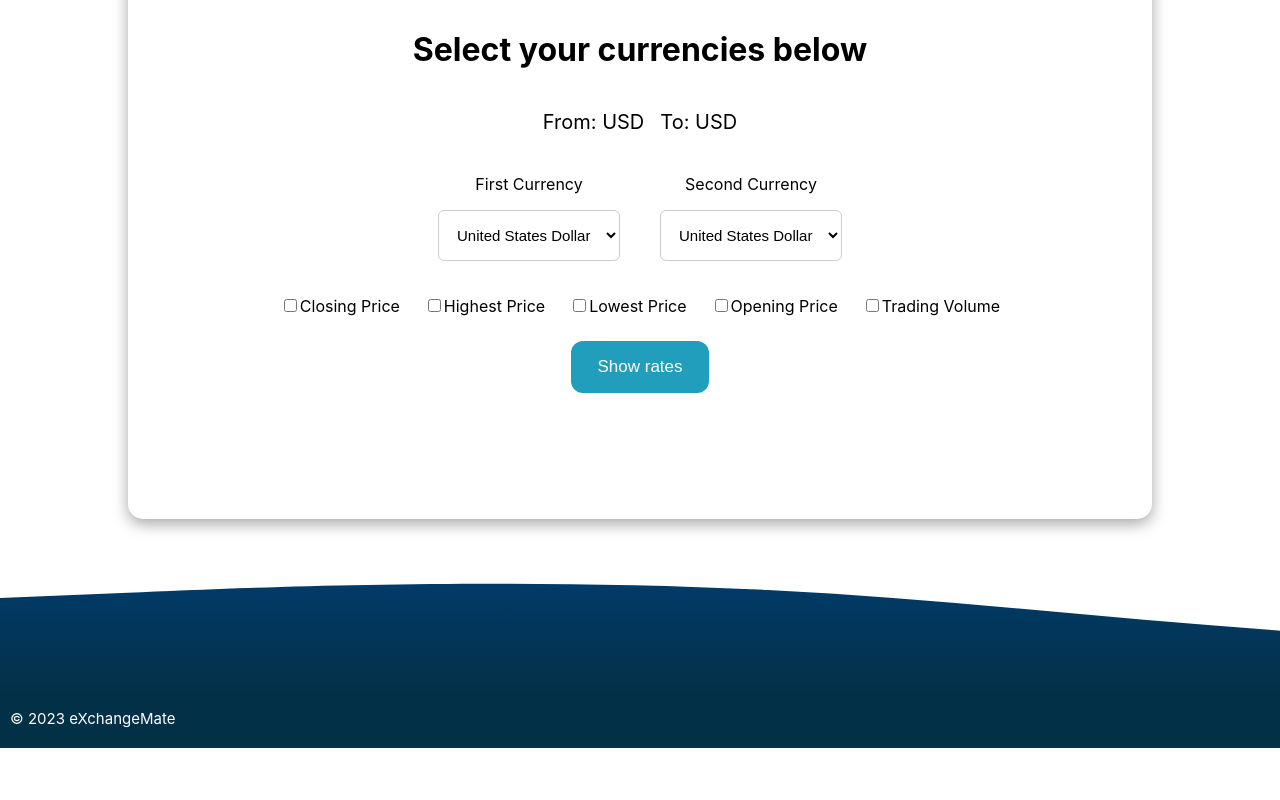
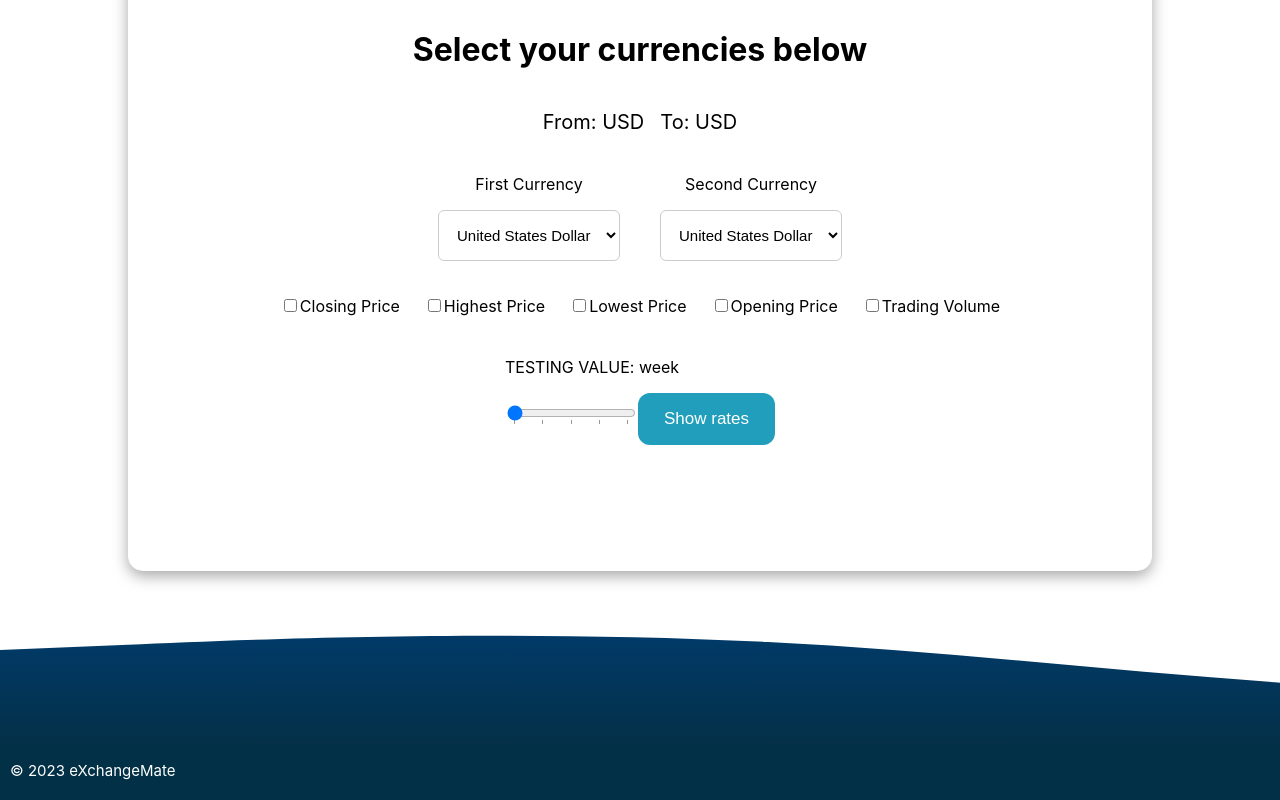
Before and after one commit to stansaner/ExchangeMate, a React (Create React App) app: page / in a window 1280 px wide. Shown: the part 1220-2020 px from the top of the page. Before the commit the page ends 1968 px from the top, so only its background shows below. Built offline with nearby package versions, Linux system fonts and the light colour scheme.

Commit message:
adjusted the time range

```diff
--- a/src/components/fetchagg/fetchAgg.js
+++ b/src/components/fetchagg/fetchAgg.js
@@ -1,41 +1,114 @@
 import React from "react";
 // UseEffect imported from react not used below
-//import { useState } from "react";
+import { useState } from "react";
 import "./fetchagg.css";
 import moment from "moment";
 //import ChartedData from "../../components/chartData/chartData";
 
+const rangeValues = ["week", "month", "threeMonths", "sixMonths", "year"];
+
 function FetchAgg(props) {
-  // NEXT STEPS  possibly user cam change start and end date
+  // Time variables to be used by the slider or radio buttons
+  // to set time range for bringing the data
   const time = moment();
   const today = moment(time).format("YYYY-MM-DD");
+  const weekAgo = moment(time).subtract(1, "week").format("YYYY-MM-DD");
   const monthAgo = moment(time).subtract(1, "month").format("YYYY-MM-DD");
+  const threeMonthsAgo = moment(time).subtract(3, "month").format("YYYY-MM-DD");
+  const sixMonthsAgo = moment(time).subtract(6, "month").format("YYYY-MM-DD");
+  const yearAgo = moment(time).subtract(1, "year").format("YYYY-MM-DD");
+  const [from, setFrom] = useState(weekAgo);
+
+  // NEXT STEPS  possibly user cam change start and end date
+  const [range, setRange] = useState(0);
+  const handleDateSlider = (event) => {
+    const index = parseInt(event.target.value);
+    setRange(index);
+
+    console.log(index);
+
+    // if (index === 0) {
+    //   from = weekAgo;
+    //   console.log(from);
+    // } else if (index === 1) {
+    //   from = monthAgo;
+    //   console.log(from);
+    // } else if (index === 2) {
+    //   from = threeMonthsAgo;
+    //   console.log(from);
+    // } else if (index === 3) {
+    //   from = sixMonthsAgo;
+    //   console.log(from);
+    // } else if (index === 4) {
+    //   from = yearAgo;
+    //   console.log(from);
+    // }
+
+    switch (index) {
+      case 0:
+        setFrom(weekAgo);
+        console.log(from);
+        break;
+      case 1:
+        setFrom(monthAgo);
+        console.log(from);
+        break;
+      case 2:
+        setFrom(threeMonthsAgo);
+        console.log(from);
+        break;
+      case 3:
+        setFrom(sixMonthsAgo);
+        console.log(from);
+        break;
+      case 4:
+        setFrom(yearAgo);
+        console.log(from);
+        break;
+    }
+  };
+
   //console.log(weekAgo);
 
   function bringData() {
     fetch(
-      `https://api.polygon.io/v2/aggs/ticker/C:${props.currencyA}${props.currencyB}/range/1/day/${monthAgo}/${today}?adjusted=true&sort=asc&limit=120&apiKey=VjdfKVQgSP7rYvGkgO1Cu789ZdvAj_ph`
+      `https://api.polygon.io/v2/aggs/ticker/C:${props.currencyA}${props.currencyB}/range/1/day/${from}/${today}?adjusted=true&sort=asc&limit=120&apiKey=VjdfKVQgSP7rYvGkgO1Cu789ZdvAj_ph`
     )
       .then((res) => res.json())
       .then((data) => {
         // pass the results object as a prop
         props.onDataFetch(data);
-
         // console.log(data);
-
         props.setShowChart(true);
-
         //props.chartStatus(showChart);
-
         return data;
       });
   }
-
   return (
     <div className="showrates-style">
-      <button className="showrates-button" onClick={bringData}>Show rates</button>
+      <p>TESTING VALUE: {rangeValues[range]}</p>
+      <input
+        id="tickmarks-input"
+        type="range"
+        min="0"
+        max="4"
+        step="1"
+        value={range}
+        onChange={handleDateSlider}
+        list="tickmarks"
+      />
+      <datalist id="tickmarks">
+        <option value="0" data-period="week" label="1 week" />
+        <option value="1" data-period="month" label="1 month" />
+        <option value="2" data-period="threeMonths" label="3 months" />
+        <option value="3" data-period="sixMonths" label="6 months" />
+        <option value="4" data-period="year" label="1 year" />
+      </datalist>
+
+      <button className="showrates-button" onClick={bringData}>
+        Show rates
+      </button>
     </div>
   );
 }
-
 export default FetchAgg;
```
